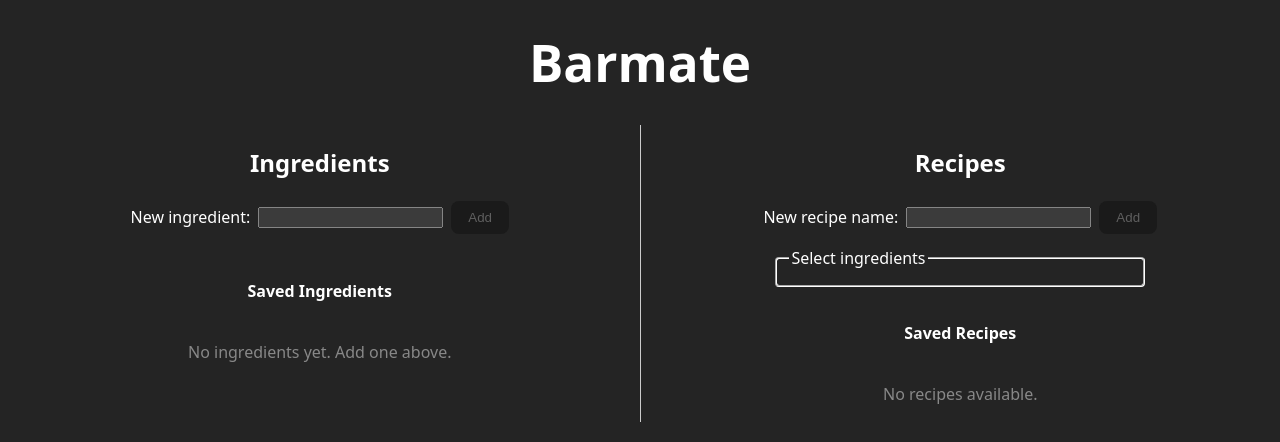
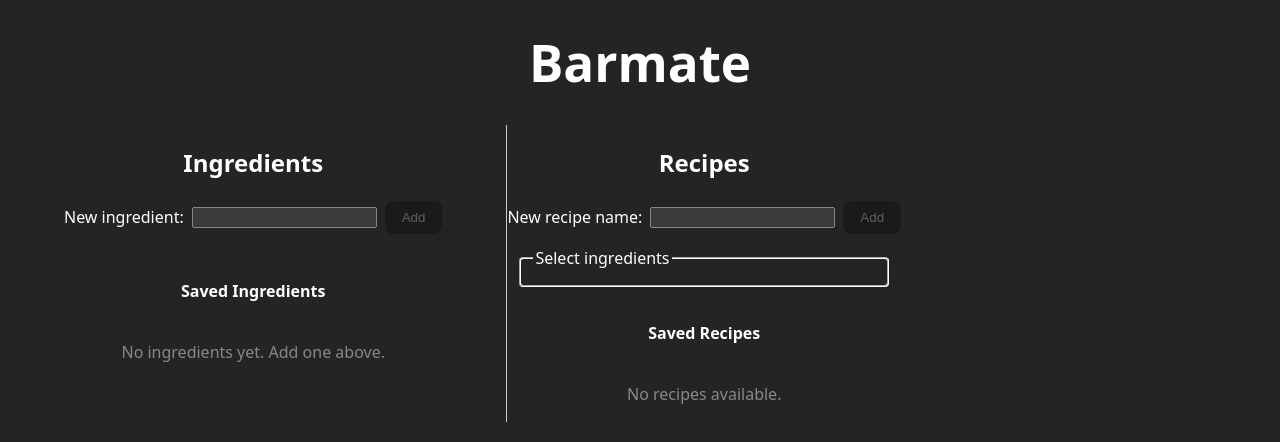
Before and after one commit to ericomoura/barmate, a React app in the folder frontend/: page / in a window 1280 px wide. Shown: the top 442 px of the page. Built offline with nearby package versions, Linux system fonts and the light colour scheme; the HTML template or start-up script is replaced by a standard one.

Commit message:
Resized sections

```diff
--- a/frontend/src/App.tsx
+++ b/frontend/src/App.tsx
@@ -52,8 +52,8 @@ function App() {
       </header>
 
       <main>
-        <div style={{ display: 'flex', width: '100vw' }}>
-          <section style={{ display: 'flex', flex: '1', flexDirection: 'column', alignItems: 'center' }}>
+        <div style={{ display: 'flex', width: '100vw'}}>
+          <section style={{ display: 'flex', flexDirection: 'column', alignItems: 'center', paddingLeft: 64, paddingRight: 64}}>
             <h2 id="ingredients-heading">Ingredients</h2>
             <IngredientForm onAdd={addIngredient} />
             <IngredientList items={ingredients} onDelete={deleteIngredient} onEdit={editIngredient} />
@@ -61,7 +61,7 @@ function App() {
 
           <div style={{ borderLeft: '1px solid #ccc' }} />
 
-          <section style={{ display: 'flex', flex: '1', flexDirection: 'column', alignItems: 'center' }}>
+          <section style={{ display: 'flex', flexDirection: 'column', alignItems: 'center'}}>
             <h2 id="recipes-heading">Recipes</h2>
             <RecipeForm ingredients={ingredients} onAdd={({ name, items }) => addRecipe(name, items)} />
             <RecipeList items={recipes} ingredients={ingredients} onDelete={deleteRecipe} onEdit={editRecipe} />
--- a/frontend/src/components/IngredientForm.tsx
+++ b/frontend/src/components/IngredientForm.tsx
@@ -24,7 +24,7 @@ export function IngredientForm({
     return (
         <form onSubmit={handleSubmit} style={{ marginBottom: 24}}>
             <div style={{ display: 'flex', alignItems: 'center', gap: 8 }}>
-                <label>New ingredient: </label>
+                <label style={{minWidth: 'fit-content'}}>New ingredient: </label>
                 <input
                     id="ingredient-name"
                     type="text"
```
